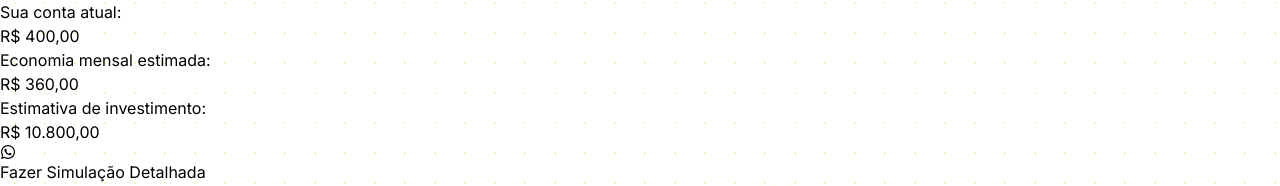
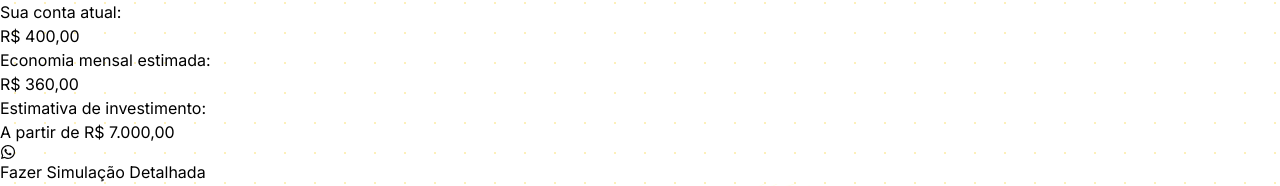
Before and after one commit to Matheus-Bicalho-Sanches/maxx-sun, a React (Vite) app: page / in a window 1280 px wide. Shown: the part 8220-8406 px from the top of the page. Built offline with nearby package versions, Linux system fonts and the light colour scheme.

Commit message:
feat: update calculator to show fixed investment starting price

```diff
--- a/src/App.tsx
+++ b/src/App.tsx
@@ -258,7 +258,7 @@ function App() {
                   <div className="bg-yellow-50 rounded-lg p-3 hover:bg-yellow-100/70 transition-colors duration-300 cursor-default">
                     <p className="text-gray-600 text-xs mb-1">Estimativa de investimento:</p>
                     <p className="text-xl font-bold text-yellow-600">
-                      {formatCurrency(monthlySavings * 30)}
+                      A partir de R$ 7.000,00
                     </p>
                   </div>
                 </div>
@@ -373,7 +373,7 @@ function App() {
       </section>
 
       {/* Sobre Nós Section */}
-      <section ref={sectionRef} className="bg-gradient-to-b from-orange-50 to-yellow-50 py-20">
+      <section ref={sectionRef} className="bg-gradient-to-b from-orange-100 to-yellow-100 py-20">
         <div className="max-w-7xl mx-auto px-4">
           {/* Sobre Nós Title */}
           <h2 className="heading-lg section-title text-yellow-600 text-center mb-20">
@@ -412,7 +412,7 @@ function App() {
       </section>
 
       {/* Founder Section */}
-      <section className="bg-gradient-to-b from-yellow-50 to-orange-50 py-20">
+      <section className="bg-gradient-to-b from-yellow-100 to-orange-100 py-20">
         <div className="max-w-7xl mx-auto px-4">
           {/* Founder Description */}
           <div className="w-full space-y-6">
```
